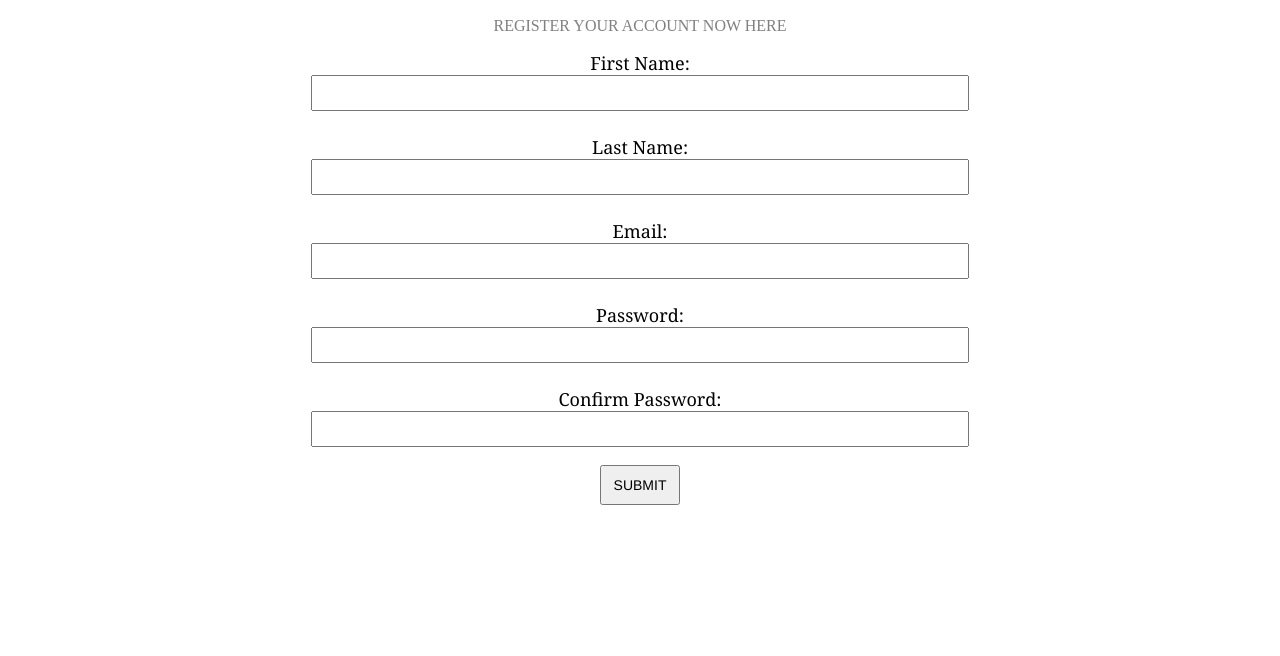
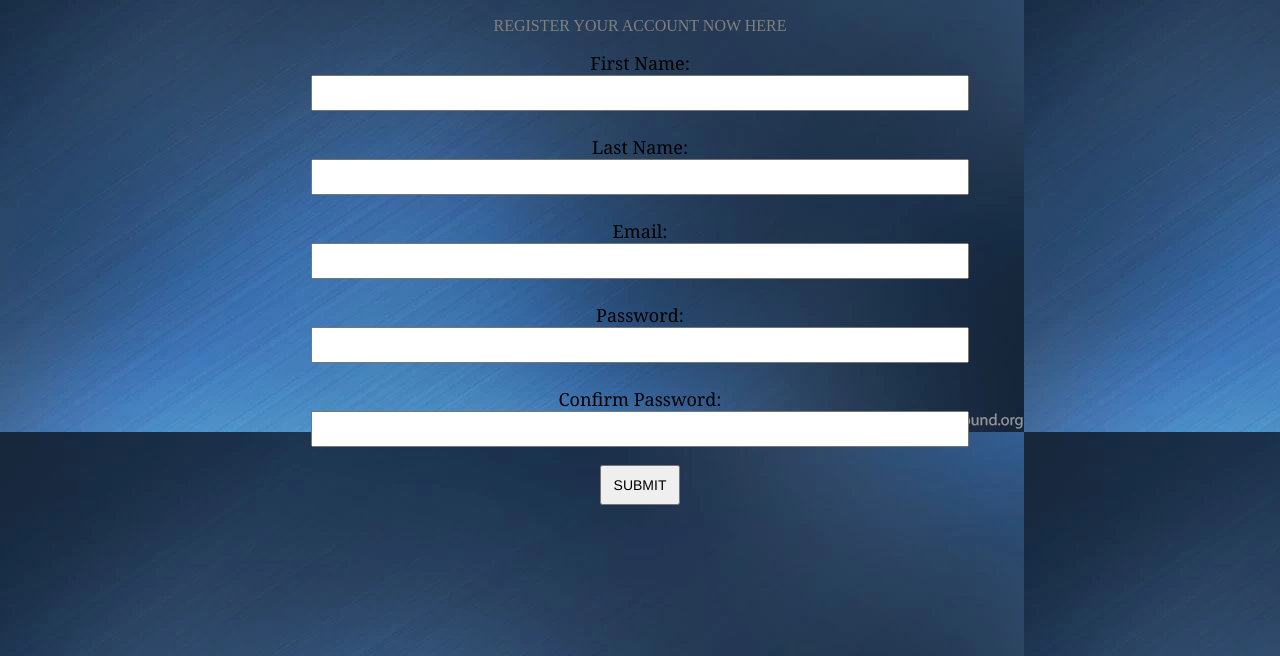
Before and after one commit to jaedeebabe-acorda-lspu/itel-203, a plain HTML site: page forms.html in a window 1280 px wide. Shown: the part 144-800 px from the top of the page. Drawn offline with Linux system fonts and the light colour scheme.

Commit message:
Update forms.html

```diff
--- a/forms.html
+++ b/forms.html
@@ -8,7 +8,7 @@
 <style>
 	body{
 		text-align: center;
-		background-image: url("file:///C:/Users/Fujitsu/Desktop/(2)%20HTML%20Form/BGforms1.webp");
+		background-image: url("BGforms1.webp");
 		background-attachment: fixed;
 	}
 	h1 {
```
